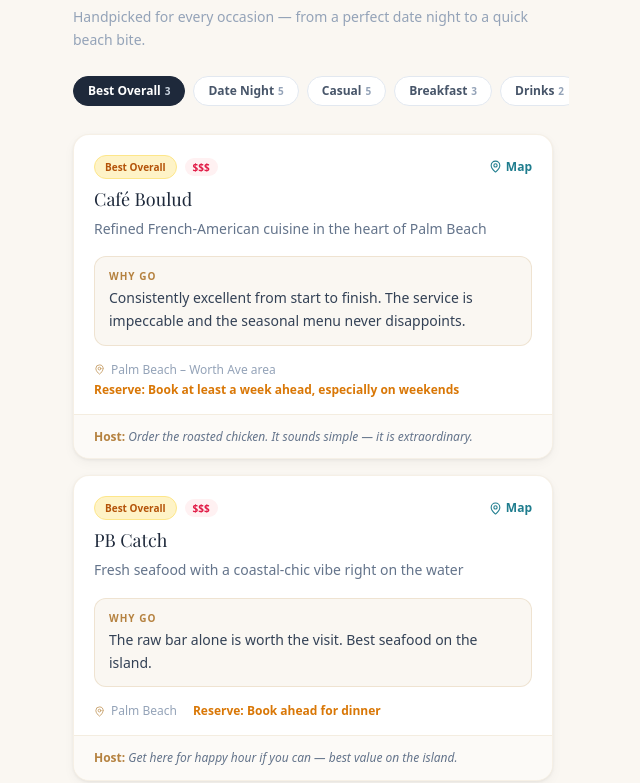
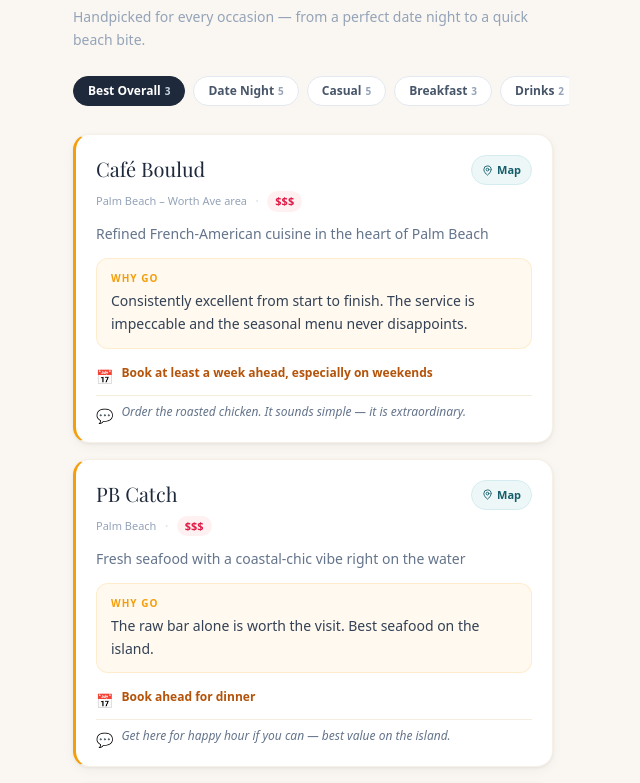
Before and after one commit to ZbienVC/palm-beach-guide, a Next.js app: page / in a window 1280 px wide. Shown: the part 1903-2686 px from the top of the page, without its empty margins (327-967 px from the left). Built offline with nearby package versions, Linux system fonts and the light colour scheme; a web font is replaced by a local one.

Commit message:
refactor: RestaurantCard - category color left border, map pill, remove dead Clock import

```diff
--- a/components/RestaurantCard.tsx
+++ b/components/RestaurantCard.tsx
@@ -1,15 +1,15 @@
 // components/RestaurantCard.tsx
 "use client";
-import { MapPin, Clock } from "lucide-react";
+import { MapPin } from "lucide-react";
 import type { Restaurant } from "@/data/guide";
 
 const CATEGORY_COLORS: Record<string, string> = {
-  "Best Overall":  "bg-amber-100 text-amber-700 border-amber-200",
-  "Date Night":    "bg-rose-100 text-rose-700 border-rose-200",
-  "Casual / Easy": "bg-emerald-100 text-emerald-700 border-emerald-200",
-  "Breakfast":     "bg-orange-100 text-orange-700 border-orange-200",
-  "Drinks":        "bg-violet-100 text-violet-700 border-violet-200",
-  "Dessert":       "bg-pink-100 text-pink-700 border-pink-200",
+  "Best Overall":  "#f59e0b",
+  "Date Night":    "#f43f5e",
+  "Casual":        "#10b981",
+  "Breakfast":     "#f97316",
+  "Drinks":        "#8b5cf6",
+  "Dessert":       "#ec4899",
 };
 
 const PRICE_COLORS: Record<string, string> = {
@@ -20,76 +20,66 @@ const PRICE_COLORS: Record<string, string> = {
 };
 
 export function RestaurantCard({ r }: { r: Restaurant }) {
-  const pill = CATEGORY_COLORS[r.category] ?? "bg-slate-100 text-slate-600 border-slate-200";
+  const accentColor = CATEGORY_COLORS[r.category] ?? "#94a3b8";
 
   return (
-    <div className="bg-white rounded-2xl shadow-card border border-sand-100/80 overflow-hidden">
-      {/* Card header */}
-      <div className="px-5 pt-5 pb-4">
-        <div className="flex items-start justify-between gap-3">
-          <div className="flex-1 min-w-0">
-            <div className="flex items-center gap-2 mb-2 flex-wrap">
-              <span className={`inline-block text-2xs font-black px-2.5 py-1 rounded-full border ${pill}`}>
-                {r.category}
-              </span>
-              {r.priceRange && (
-                <span className={`text-2xs font-black px-2 py-0.5 rounded-full ${PRICE_COLORS[r.priceRange] ?? "text-slate-500 bg-slate-50"}`}>
-                  {r.priceRange}
-                </span>
-              )}
-            </div>
-            <h3 className="font-display text-lg text-slate-800 leading-snug">{r.name}</h3>
-          </div>
+    <div
+      className="bg-white rounded-2xl shadow-card border border-sand-100/80 overflow-hidden"
+      style={{ borderLeft: `3px solid ${accentColor}` }}
+    >
+      {/* Header */}
+      <div className="px-5 pt-5 pb-3">
+        <div className="flex items-start justify-between gap-3 mb-1">
+          <h3 className="font-display text-xl text-slate-800 leading-snug flex-1">{r.name}</h3>
           {r.mapsUrl && (
             <a
               href={r.mapsUrl}
               target="_blank"
               rel="noopener noreferrer"
-              className="flex-shrink-0 flex items-center gap-1 text-xs font-semibold text-ocean-500 active:text-ocean-700 transition-colors mt-1"
+              className="flex-shrink-0 flex items-center gap-1 bg-ocean-50 text-ocean-600 text-[11px] font-bold px-2.5 py-1.5 rounded-full border border-ocean-100 active:bg-ocean-100 transition-colors"
               aria-label={`Open ${r.name} in Maps`}
             >
-              <MapPin size={13} />
-              <span>Map</span>
+              <MapPin size={11} />
+              Map
             </a>
           )}
         </div>
-        <p className="text-sm text-slate-500 leading-relaxed mt-1.5">{r.description}</p>
+        {/* Meta row */}
+        <div className="flex items-center gap-2 flex-wrap mb-2.5">
+          {r.area && (
+            <span className="text-[11px] text-slate-400 font-medium">{r.area.split(",")[0]}</span>
+          )}
+          {r.area && r.priceRange && <span className="text-slate-200">·</span>}
+          {r.priceRange && (
+            <span className={`text-[11px] font-black px-2 py-0.5 rounded-full ${PRICE_COLORS[r.priceRange] ?? "text-slate-500 bg-slate-50"}`}>
+              {r.priceRange}
+            </span>
+          )}
+        </div>
+        <p className="text-sm text-slate-500 leading-relaxed">{r.description}</p>
       </div>
 
-      {/* Why go - accent block */}
-      <div className="mx-5 mb-4 bg-sand-50 rounded-xl px-3.5 py-3 border border-sand-200/60">
-        <p className="text-2xs font-black text-sand-500 mb-1 uppercase tracking-widest">Why go</p>
+      {/* Why go */}
+      <div className="mx-5 mb-4 rounded-xl px-3.5 py-3" style={{ backgroundColor: `${accentColor}10`, border: `1px solid ${accentColor}25` }}>
+        <p className="text-[10px] font-black uppercase tracking-widest mb-1" style={{ color: accentColor }}>Why go</p>
         <p className="text-sm text-slate-700 leading-relaxed">{r.why}</p>
       </div>
 
-      {/* Footer row */}
-      <div className="px-5 pb-4 flex flex-wrap gap-x-4 gap-y-1">
-        {r.walkMins && (
-          <span className="text-xs text-slate-400 flex items-center gap-1.5">
-            <Clock size={11} className="text-sand-400" />
-            {r.walkMins} min walk
-          </span>
-        )}
-        {r.area && !r.walkMins && (
-          <span className="text-xs text-slate-400 flex items-center gap-1.5">
-            <MapPin size={11} className="text-sand-400" />
-            {r.area}
-          </span>
-        )}
-        {r.reservationTip && (
-          <span className="text-xs text-amber-600 font-semibold">
-            Reserve: {r.reservationTip}
-          </span>
-        )}
-      </div>
-
-      {/* Host tip - bottom stripe */}
-      {r.hostNote && (
-        <div className="px-5 py-3 border-t border-sand-100 bg-sand-50/60">
-          <p className="text-xs text-slate-500 leading-relaxed">
-            <span className="font-bold text-sand-500 not-italic">Host: </span>
-            <span className="italic">{r.hostNote}</span>
-          </p>
+      {/* Reservation + host note */}
+      {(r.reservationTip || r.hostNote) && (
+        <div className="px-5 pb-4 space-y-2">
+          {r.reservationTip && (
+            <div className="flex items-start gap-2">
+              <span className="text-amber-500 text-sm mt-0.5 flex-shrink-0">📅</span>
+              <span className="text-xs text-amber-700 font-semibold leading-snug">{r.reservationTip}</span>
+            </div>
+          )}
+          {r.hostNote && (
+            <div className="flex items-start gap-2 border-t border-sand-100 pt-2">
+              <span className="text-sand-400 text-sm mt-0.5 flex-shrink-0">💬</span>
+              <p className="text-xs text-slate-500 italic leading-snug">{r.hostNote}</p>
+            </div>
+          )}
         </div>
       )}
     </div>
```
